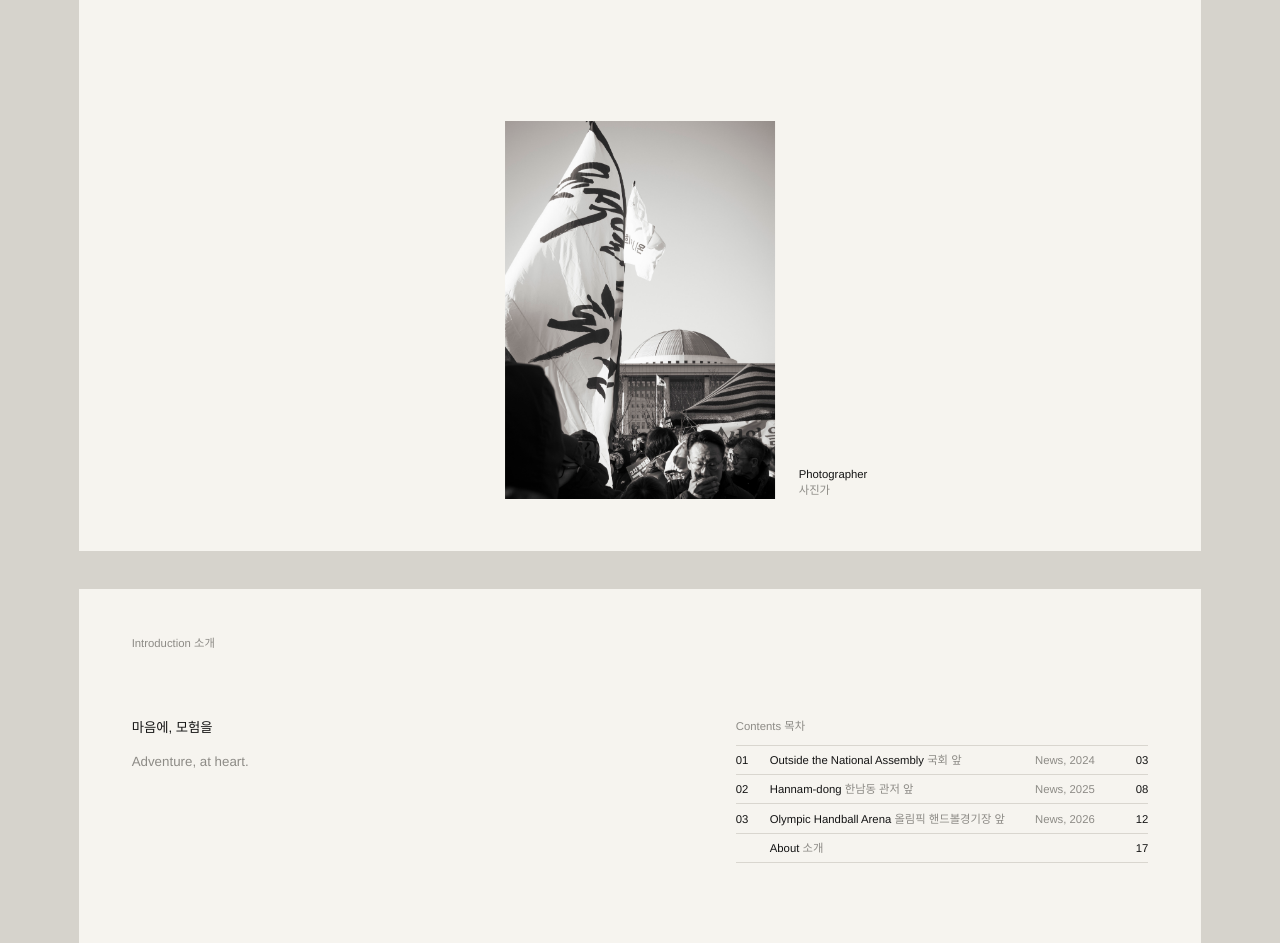
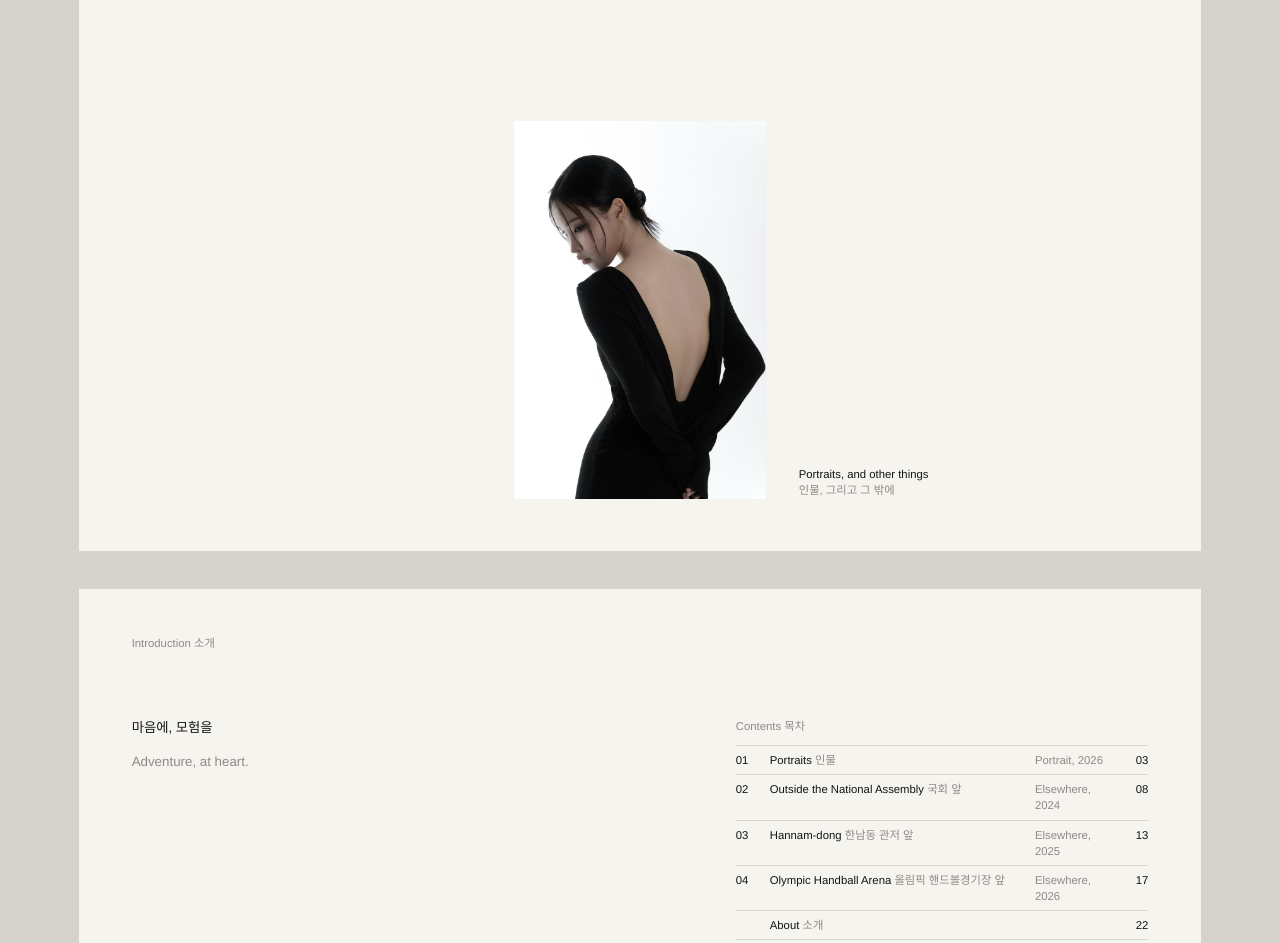
Before and after one commit to wjsdmstj5541-sketch/wjsdmstj5541-sketch.github.io, a plain HTML site: page print.html in a window 1280 px wide. Shown: the part 280-1223 px from the top of the page. Drawn offline with Linux system fonts and the light colour scheme; a web font is replaced by a local one.

Commit message:
분야를 인물 / 그 밖에로 정리: 인물 작업 4장 추가, 보도 사진은 그 밖에로, 예시 프로젝트 삭제
Co-Authored-By: Claude Opus 5.5 <noreply@anthropic.com>

```diff
--- a/js/data.js
+++ b/js/data.js
@@ -34,25 +34,45 @@ window.SITE = {
   ],
 
   workIntro: [
-    "현장에서 찍은 사진과, 찍은 사진을 고르고 다듬어 지면에 올린 작업을 함께 모았습니다.",
-    "<span class=\"mute\">A selection of photographs made in the field, alongside work on how those photographs are chosen, cropped and placed.</span>"
+    "인물 사진, 그리고 그 밖에 찍은 것들.",
+    "<span class=\"mute\">Portraits, and other things.</span>"
   ]
 };
 
 // 분야 — key 는 영문 소문자로 유지하세요
 window.FIELDS = {
-  news:        { en: "News",        ko: "보도" },
-  documentary: { en: "Documentary", ko: "다큐멘터리" },
-  portrait:    { en: "Portrait",    ko: "인물" }
+  portrait:  { en: "Portrait",  ko: "인물" },
+  elsewhere: { en: "Elsewhere", ko: "그 밖에" }
 };
 
 // 프로젝트 — 이 순서대로 Work 페이지에 놓입니다
 window.PROJECTS = [
   {
     id: "01",
+    title: "Portraits",
+    titleKr: "인물",
+    field: "portrait",
+    year: 2026,
+    date: "2026",
+    location: "Studio, Seoul",
+    role: "Photography",
+    publication: "개인 작업",
+    desc: [
+      "스튜디오에서 찍은 개인 인물 작업입니다.",
+      "<span class=\"mute\">Personal portrait work, made in the studio.</span>"
+    ],
+    images: [
+      { src: "images/portrait/portrait-01.jpg", ratio: "1599/2400", featured: true, caption: "검은 드레스, 뒷모습.", captionEn: "Black dress, from behind." },
+      { src: "images/portrait/portrait-03.jpg", ratio: "1122/1402", featured: true, caption: "분홍 가발.", captionEn: "Pink wig." },
+      { src: "images/portrait/portrait-04.jpg", ratio: "1714/2400", featured: true, caption: "흰 벽 앞에 선 사람.", captionEn: "Standing against a white wall." },
+      { src: "images/portrait/portrait-02.jpg", ratio: "1714/2400", featured: true, caption: "머리를 넘기는 순간.", captionEn: "Hair in motion." }
+    ]
+  },
+  {
+    id: "02",
     title: "Outside the National Assembly",
     titleKr: "국회 앞",
-    field: "news",
+    field: "elsewhere",
     year: 2024,
     date: "2024. 12.",
     location: "Yeouido, Seoul",
@@ -63,17 +83,17 @@ window.PROJECTS = [
       "<span class=\"mute\">December 2024. After the declaration of martial law, citizens gathered outside the National Assembly in Yeouido to call for the president's impeachment.</span>"
     ],
     images: [
-      { src: "images/news/assembly-01.jpg", ratio: "1714/2400", featured: true, caption: "국회의사당을 배경으로 깃발이 나부끼고 있다.", captionEn: "Flags fly in front of the National Assembly building." },
-      { src: "images/news/assembly-02.jpg", ratio: "2400/1714", featured: true, caption: "탄핵을 요구하는 손팻말을 든 시민이 국회 앞 도로를 걷고 있다.", captionEn: "A man carries placards calling for impeachment along the road outside the Assembly." },
+      { src: "images/news/assembly-01.jpg", ratio: "1714/2400", caption: "국회의사당을 배경으로 깃발이 나부끼고 있다.", captionEn: "Flags fly in front of the National Assembly building." },
+      { src: "images/news/assembly-02.jpg", ratio: "2400/1714", caption: "탄핵을 요구하는 손팻말을 든 시민이 국회 앞 도로를 걷고 있다.", captionEn: "A man carries placards calling for impeachment along the road outside the Assembly." },
       { src: "images/news/assembly-03.jpg", ratio: "1714/2400", caption: "바닥에 붙은 ‘윤석열 체포’ 전단.", captionEn: "Leaflets calling for the president's arrest, stuck to the pavement." },
       { src: "images/news/assembly-04.jpg", ratio: "2400/1714", caption: "발밑에 밟힌 손팻말과 신문.", captionEn: "Placards and newspapers underfoot." }
     ]
   },
   {
-    id: "02",
+    id: "03",
     title: "Hannam-dong",
     titleKr: "한남동 관저 앞",
-    field: "news",
+    field: "elsewhere",
     year: 2025,
     date: "2025. 1.",
     location: "Hannam-dong, Seoul",
@@ -84,16 +104,16 @@ window.PROJECTS = [
       "<span class=\"mute\">January 2025. Supporters of the president, carrying Korean and American flags, gathered in the low winter sun outside the presidential residence in Hannam-dong.</span>"
     ],
     images: [
-      { src: "images/news/hannam-01.jpg", ratio: "1714/2400", featured: true, caption: "태극기와 성조기를 든 지지자들이 관저 앞 거리를 걷고 있다.", captionEn: "Supporters carrying Korean and American flags walk outside the residence." },
-      { src: "images/news/hannam-02.jpg", ratio: "1714/2400", featured: true, caption: "손팻말을 든 집회 참가자들.", captionEn: "Rally participants holding placards." },
+      { src: "images/news/hannam-01.jpg", ratio: "1714/2400", caption: "태극기와 성조기를 든 지지자들이 관저 앞 거리를 걷고 있다.", captionEn: "Supporters carrying Korean and American flags walk outside the residence." },
+      { src: "images/news/hannam-02.jpg", ratio: "1714/2400", caption: "손팻말을 든 집회 참가자들.", captionEn: "Rally participants holding placards." },
       { src: "images/news/hannam-03.jpg", ratio: "1714/2400", caption: "햇빛을 받으며 구호를 외치는 참가자들.", captionEn: "Participants chant in the afternoon light." }
     ]
   },
   {
-    id: "03",
+    id: "04",
     title: "Olympic Handball Arena",
     titleKr: "올림픽 핸드볼경기장 앞",
-    field: "news",
+    field: "elsewhere",
     year: 2026,
     date: "2026. 6.",
     location: "Olympic Park, Seoul",
@@ -104,74 +124,10 @@ window.PROJECTS = [
       "<span class=\"mute\">June 2026. Outside the Handball Arena in Olympic Park, participants gathered with signs reading “Re-election” and “Stop the steal.”</span>"
     ],
     images: [
-      { src: "images/news/olympic-01.jpg", ratio: "1920/2400", featured: true, caption: "‘STOP THE STEAL! 재선거!’ 손팻말을 든 참가자.", captionEn: "A participant holds a sign reading “Stop the steal! Re-election!”" },
-      { src: "images/news/olympic-02.jpg", ratio: "1599/2400", featured: true, caption: "닫힌 셔터 앞, 양산 뒤에 앉은 참가자들.", captionEn: "Participants seated behind umbrellas in front of a closed shutter." },
+      { src: "images/news/olympic-01.jpg", ratio: "1920/2400", caption: "‘STOP THE STEAL! 재선거!’ 손팻말을 든 참가자.", captionEn: "A participant holds a sign reading “Stop the steal! Re-election!”" },
+      { src: "images/news/olympic-02.jpg", ratio: "1599/2400", caption: "닫힌 셔터 앞, 양산 뒤에 앉은 참가자들.", captionEn: "Participants seated behind umbrellas in front of a closed shutter." },
       { src: "images/news/olympic-03.jpg", ratio: "1598/2400", caption: "‘재선거’ 종이를 가슴에 건 참가자.", captionEn: "A participant wearing a “re-election” sign." },
       { src: "images/news/olympic-04.jpg", ratio: "1598/2400", caption: "계단을 메운 참가자들 앞에서 한 남성이 주먹을 들어 올리고 있다.", captionEn: "A man raises his fist in front of participants filling the steps." }
-    ]
-  },
-  {
-    id: "04",
-    title: "Night Shift",
-    titleKr: "야간 근무",
-    field: "documentary",
-    year: 2026,
-    date: "2026. 1.–3.",
-    location: "Seoul",
-    role: "Photography",
-    publication: "개인 작업",
-    desc: [
-      "[예시] 서울의 밤을 지키는 사람들을 석 달 동안 따라다녔습니다. 편의점, 택시, 응급실, 새벽 시장. 도시가 잠든 시간에만 보이는 노동의 리듬을 기록했습니다.",
-      "<span class=\"mute\">[Example] Three months with the people who keep Seoul running after midnight.</span>"
-    ],
-    images: [
-      { src: "", ratio: "4/5", tone: "#2b2b29", caption: "새벽 2시, 마포의 편의점", captionEn: "2 a.m., a convenience store in Mapo" },
-      { src: "", ratio: "3/2", tone: "#1d1e20", caption: "교대를 기다리는 택시 기사", captionEn: "A driver waiting for the shift change" },
-      { src: "", ratio: "16/9", tone: "#3c3b38", caption: "응급실 앞 대기실", captionEn: "Emergency room waiting area" },
-      { src: "", ratio: "2/3", tone: "#55534f", caption: "가락시장, 오전 4시", captionEn: "Garak Market, 4 a.m." },
-      { src: "", ratio: "3/2", tone: "#232322", caption: "퇴근길", captionEn: "Going home" }
-    ]
-  },
-  {
-    id: "05",
-    title: "Faces of the Market",
-    titleKr: "시장의 얼굴",
-    field: "portrait",
-    year: 2025,
-    date: "2025. 10.",
-    location: "Mangwon, Seoul",
-    role: "Photography, Interview",
-    publication: "개인 작업",
-    desc: [
-      "[예시] 망원시장에서 30년 넘게 장사해 온 상인 열두 명의 초상. 같은 거리, 같은 높이, 같은 빛으로 찍었습니다.",
-      "<span class=\"mute\">[Example] Twelve portraits of vendors who have worked at Mangwon Market for over thirty years.</span>"
-    ],
-    images: [
-      { src: "", ratio: "4/5", tone: "#d8d4cc", caption: "떡집 사장 김OO 씨", captionEn: "Kim, rice cake shop" },
-      { src: "", ratio: "4/5", tone: "#c9c4bb", caption: "생선가게 이OO 씨", captionEn: "Lee, fishmonger" },
-      { src: "", ratio: "4/5", tone: "#bdb8ae", caption: "채소가게 박OO 씨", captionEn: "Park, greengrocer" },
-      { src: "", ratio: "4/5", tone: "#e1ddd5", caption: "방앗간 최OO 씨", captionEn: "Choi, mill" }
-    ]
-  },
-  {
-    id: "06",
-    title: "Winter Coast",
-    titleKr: "겨울 해안",
-    field: "documentary",
-    year: 2025,
-    date: "2025. 1.",
-    location: "Gangneung",
-    role: "Photography",
-    publication: "개인 작업",
-    desc: [
-      "[예시] 관광객이 떠난 겨울 동해안. 문 닫은 횟집과 방파제, 남아 있는 사람들의 일상을 담았습니다.",
-      "<span class=\"mute\">[Example] The east coast in winter, after the tourists have gone.</span>"
-    ],
-    images: [
-      { src: "", ratio: "16/9", tone: "#a7a59f", caption: "주문진 방파제", captionEn: "Breakwater, Jumunjin" },
-      { src: "", ratio: "3/2", tone: "#bcbab4", caption: "문 닫은 횟집", captionEn: "A closed restaurant" },
-      { src: "", ratio: "2/3", tone: "#93918b", caption: "그물을 손질하는 어민", captionEn: "Mending nets" },
-      { src: "", ratio: "3/2", tone: "#cfccc5", caption: "해변의 오후", captionEn: "Afternoon on the beach" }
     ]
   }
 ];
--- a/js/print.js
+++ b/js/print.js
@@ -36,7 +36,7 @@
       <div class="r">${esc(S.edition)}<br>${S.year} — ${esc(S.base)}</div>
     </div>
     ${coverIm ? `<div class="photo">${pic(coverIm)}</div>` : ""}
-    <div class="cap">Photographer<br><span class="mute">사진가</span></div>`, false);
+    <div class="cap">Portraits, and other things<br><span class="mute">인물, 그리고 그 밖에</span></div>`, false);
 
   // 2. intro + contents
   add("intro", `
```
Also changed, not shown: about.html (+3 -3 lines), index.html (+3 -3 lines), notes.html (+3 -3 lines), project.html (+3 -3 lines), work.html (+3 -3 lines), images/portrait/portrait-01.jpg (added), images/portrait/portrait-02.jpg (added), images/portrait/portrait-03.jpg (added), 2 other files.
